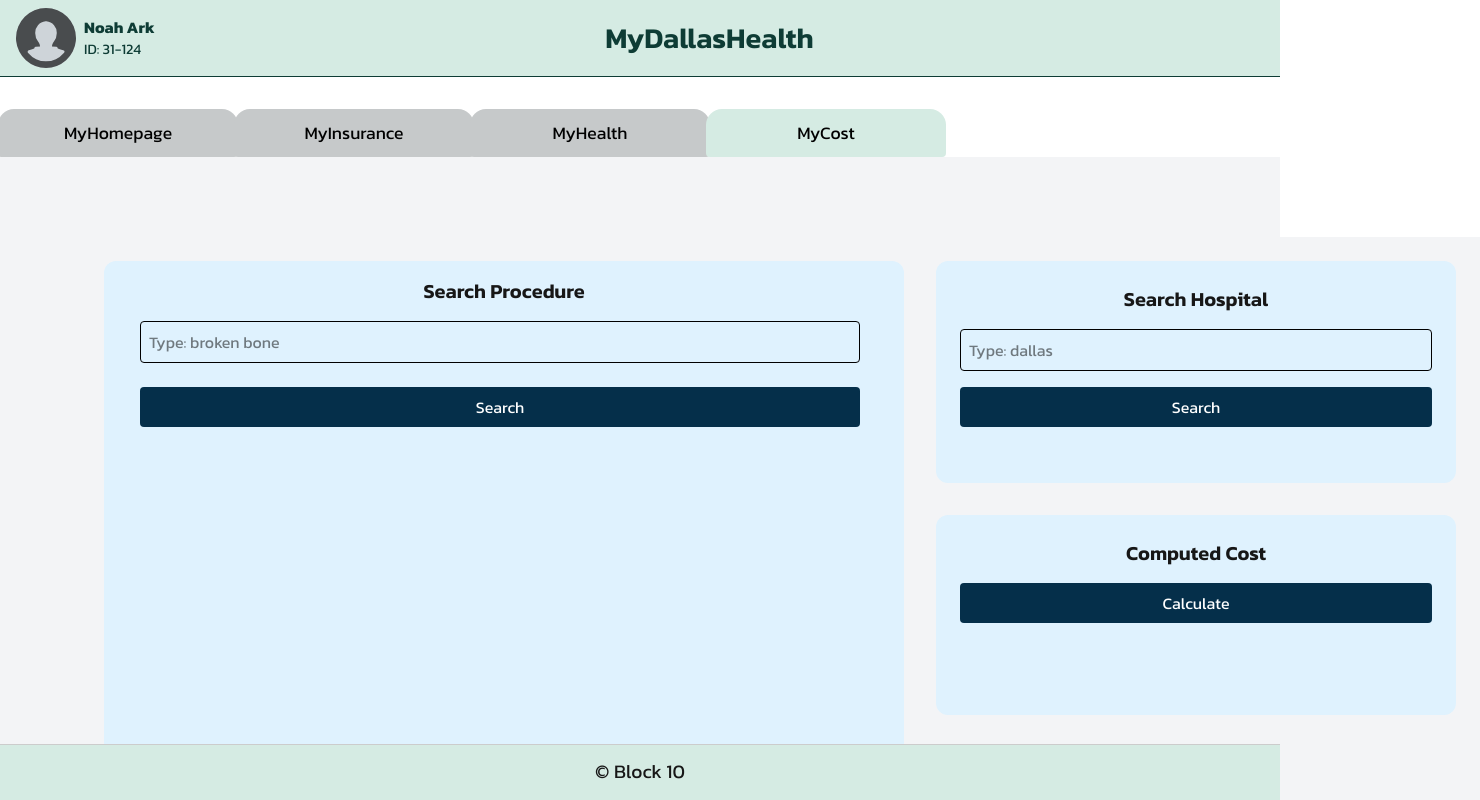
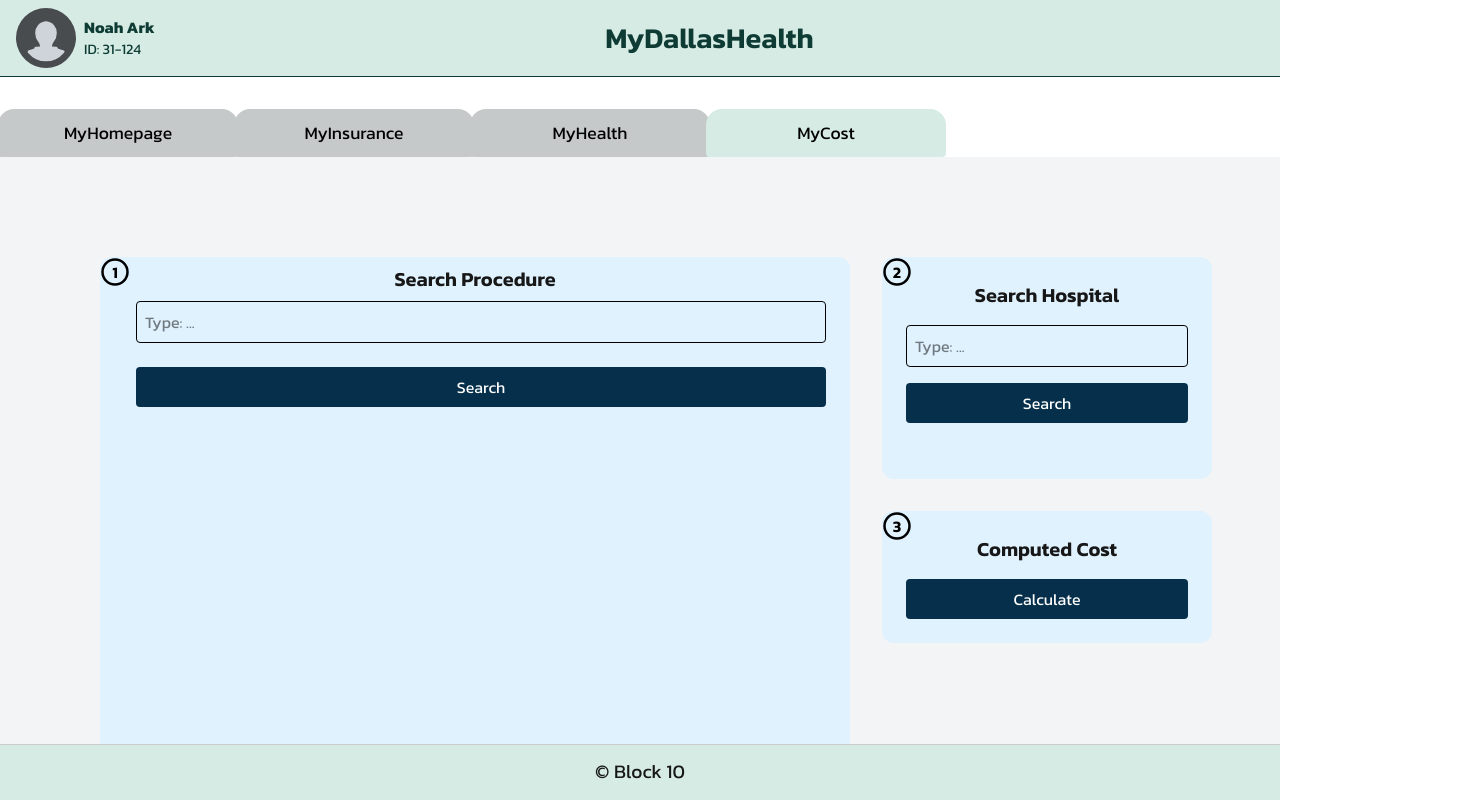
Before and after one commit to Steezzee/dallashealthcare, a Next.js app: page /cost in a window 1280 px wide. Shown: the top 800 px of the page, 1480 px wide, since content can reach past the window. Built offline with nearby package versions, Linux system fonts and the light colour scheme.

Commit message:
fixed general layout so it should be okay for all screen resolutions and numbered boxes for order

```diff
--- a/app/cost/page.tsx
+++ b/app/cost/page.tsx
@@ -5,6 +5,7 @@ import { useRouter } from "next/navigation";
 import procedureDatajson from "./data.json";
 import hospitalsDatajson from "./data2.json";
 import ReportPopup from "./ReportPopup";
+import {Circle} from "lucide-react";
 
 interface Item {
   id: number;
@@ -42,7 +43,10 @@ export default function Cost() {
         visible: shouldShow,
       }))
     );
+
   };
+
+
 
   // hard-coded data: user types dallas for options to appear
   const handleHospitalSearch = () => {
@@ -78,22 +82,31 @@ export default function Cost() {
   return (
     <div className="font-sans grid items-center justify-items-center min-h-screen p-4 pb-20 gap-16 sm:p-20 bg-gray-100">
 
-      <main className="grid grid-cols-[1fr_1fr] gap-8 items-start justify-items-center bg-gray-100 p-6 min-h-screen">
+      <main className="grid grid-cols-[1fr_1fr] gap-8 items-start justify-items-center bg-gray-100 p-5 min-h-screen">
 
         {/* procedure search */}
-        <section className="bg-sky-100 rounded-xl w-200 flex flex-col h-150 justify-self-start self-start">
-          <h2 className="text-xl font-semibold text-center px-4 py-4">Search Procedure</h2>
+        <section className="relative bg-sky-100 rounded-xl w-[750px] h-[650px] flex flex-col">
+
+          <div className="absolute -top-0.000001 -left-0.00000001">
+            <div className= "relative">
+              <Circle size={30} strokeWidth={2} className="text-black"/>
+              <span className="absolute inset-0 flex items-center justify-center text-black font-semibold">
+                1
+              </span>
+            </div>
+          </div>
+          <h2 className="text-xl font-semibold text-center px-2 py-2">Search Procedure</h2>
           <input
             type="text"
-            placeholder="Type: broken bone"
+            placeholder="Type: ..."
             value={procedureSearch}
             onChange={(e) => setprocedureSearch(e.target.value)}
-            className="border p-2 rounded text-black ml-9 mb-6 w-180"
+            className="border p-2 rounded text-black ml-9 mb-6 w-[690px]"
           />
           <button
             onClick={handleprocedureSearch}
             className="bg-sky-950 text-white px-4 py-2 rounded
-            container hover:-translate-y-0.5 transition-all duration-200 ml-9 w-180"
+            container hover:-translate-y-0.5 transition-all duration-200 ml-9 w-[690px]"
           >
             Search
           </button>
@@ -104,7 +117,7 @@ export default function Cost() {
                 proced.visible && (
                   <div
                     key={proced.id}
-                    className="bg-white p-3 border rounded cursor-pointer hover:bg-gray-100"
+                    className="bg-white p-3 border rounded cursor-pointer hover:bg-gray-100 w-[690px] ml-9"
                     onClick={() => handleCardClick(proced.name)}
                   >
                     <strong>{proced.name}</strong>
@@ -116,11 +129,19 @@ export default function Cost() {
           <div className="flex flex-col gap-8 self-start">
 
         {/*hospital search */}
-        <section className="bg-sky-100 p-6 rounded-xl w-130 flex flex-col gap-4">
+        <section className="relative bg-sky-100 p-6 rounded-xl w-[330px] flex flex-col gap-4">
+          <div className="absolute -top-0 -left-0">
+            <div className= "relative">
+              <Circle size={30} strokeWidth={2} className="text-black"/>
+              <span className="absolute inset-0 flex items-center justify-center text-black font-semibold">
+                2
+              </span>
+            </div>
+          </div>
           <h2 className="text-xl font-semibold text-center">Search Hospital</h2>
           <input
             type="text"
-            placeholder="Type: dallas"
+            placeholder="Type: ..."
             value={hospitalSearch}
             onChange={(e) => setHospitalSearch(e.target.value)}
             className="border p-2 rounded text-black"
@@ -149,8 +170,16 @@ export default function Cost() {
           </div>
         </section>
 
-      {/*Computed Cost, so total cost computed from procedure of chosen hospital (work in progress)*/}
-        <section className="bg-sky-100 p-6 rounded-xl w-130 flex flex-col gap-4 h-50">
+      {/*Computed Cost, so total cost computed from procedure of chosen hospital*/}
+        <section className="relative bg-sky-100 p-6 rounded-xl w-[330px] flex flex-col gap-4">
+          <div className="absolute -top-0 -left-0">
+            <div className= "relative">
+              <Circle size={30} strokeWidth={2} className="text-black"/>
+              <span className="absolute inset-0 flex items-center justify-center text-black font-semibold">
+                3
+              </span>
+            </div>
+          </div>
           <h2 className="text-xl font-semibold text-center">Computed Cost</h2>
 
           <button onClick={() => setshowReport(true)}
```
